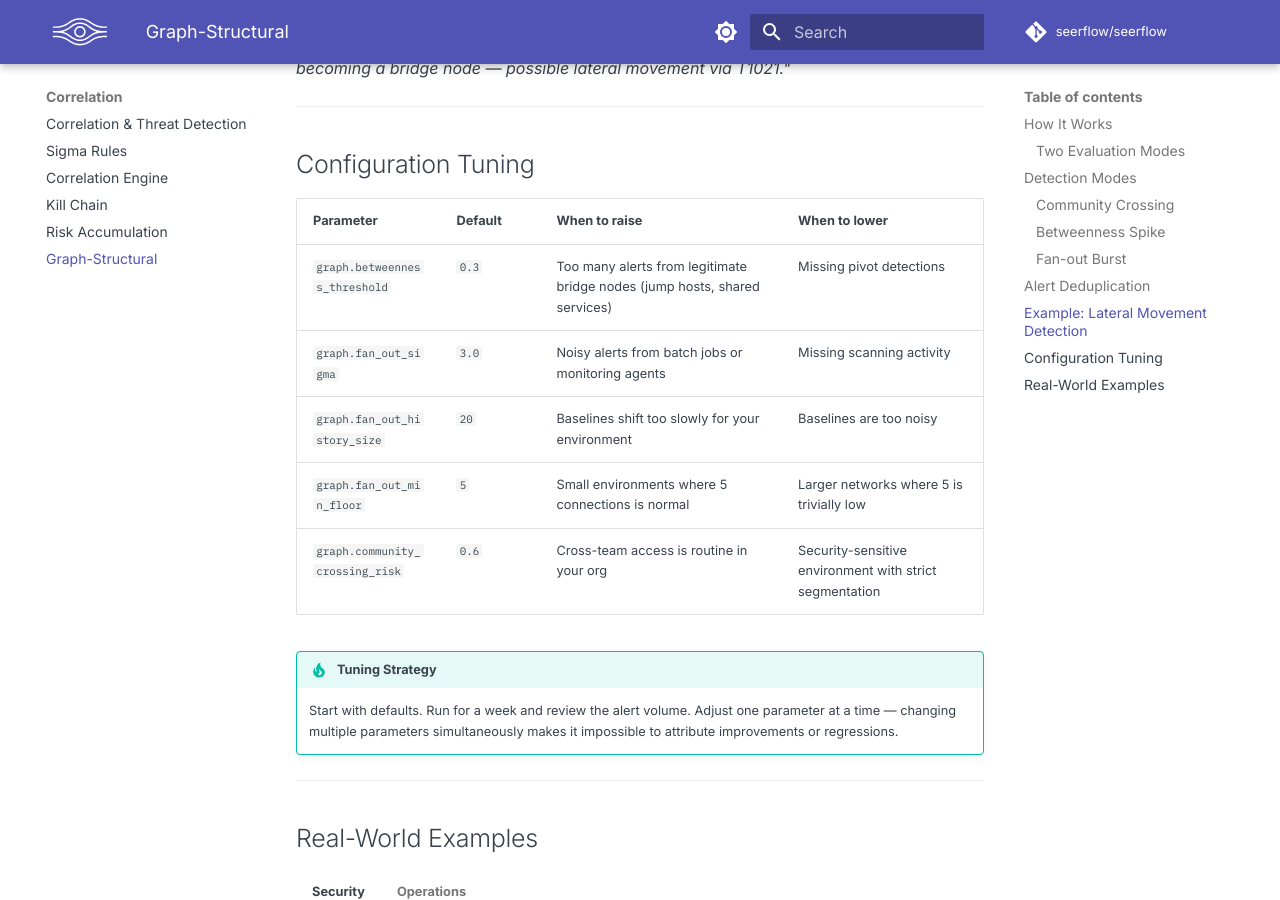
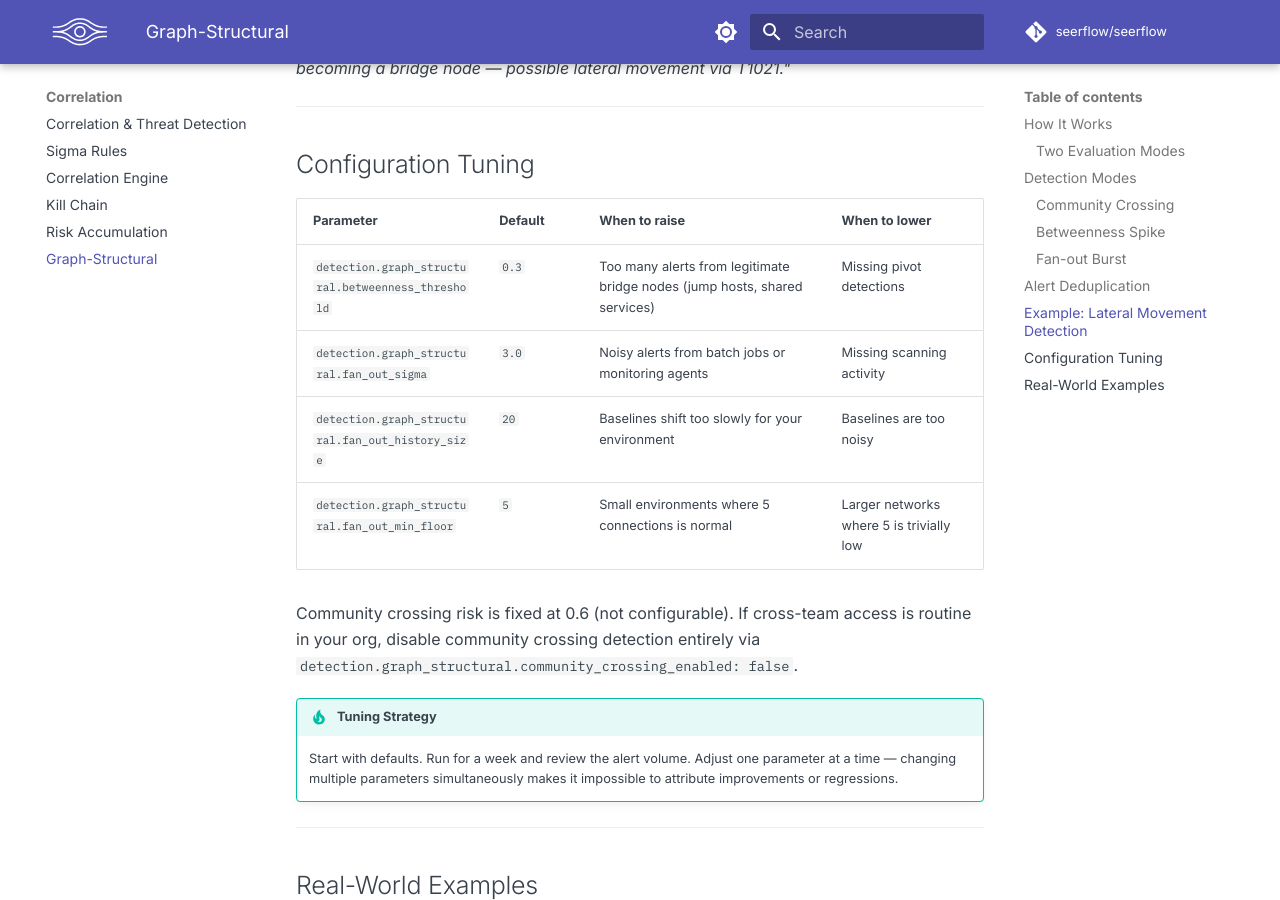
Before and after one commit to seerflow/seerflow-guide, an MkDocs documentation site: the page built from docs/correlation/graph-structural.md, in a window 1280 px wide and 900 px high, scrolled down 4048 px. Built offline with MkDocs 1.6.1 and Material for MkDocs 9.7.7, drawn with Linux system fonts in a browser that asks for light colours; plug-ins that fetch from the network failed and are left out; comment, search, counter and statistics services are not loaded.

Commit message:
fix(SEE-192): correct graph.* param paths in graph-structural.md

```diff
--- a/docs/correlation/graph-structural.md
+++ b/docs/correlation/graph-structural.md
@@ -114,11 +114,12 @@ The AlertDispatcher fires a webhook with all three contributing signals, entity
 
 | Parameter | Default | When to raise | When to lower |
 |-----------|---------|---------------|---------------|
-| `graph.betweenness_threshold` | `0.3` | Too many alerts from legitimate bridge nodes (jump hosts, shared services) | Missing pivot detections |
-| `graph.fan_out_sigma` | `3.0` | Noisy alerts from batch jobs or monitoring agents | Missing scanning activity |
-| `graph.fan_out_history_size` | `20` | Baselines shift too slowly for your environment | Baselines are too noisy |
-| `graph.fan_out_min_floor` | `5` | Small environments where 5 connections is normal | Larger networks where 5 is trivially low |
-| `graph.community_crossing_risk` | `0.6` | Cross-team access is routine in your org | Security-sensitive environment with strict segmentation |
+| `detection.graph_structural.betweenness_threshold` | `0.3` | Too many alerts from legitimate bridge nodes (jump hosts, shared services) | Missing pivot detections |
+| `detection.graph_structural.fan_out_sigma` | `3.0` | Noisy alerts from batch jobs or monitoring agents | Missing scanning activity |
+| `detection.graph_structural.fan_out_history_size` | `20` | Baselines shift too slowly for your environment | Baselines are too noisy |
+| `detection.graph_structural.fan_out_min_floor` | `5` | Small environments where 5 connections is normal | Larger networks where 5 is trivially low |
+
+Community crossing risk is fixed at 0.6 (not configurable). If cross-team access is routine in your org, disable community crossing detection entirely via `detection.graph_structural.community_crossing_enabled: false`.
 
 !!! tip "Tuning Strategy"
     Start with defaults. Run for a week and review the alert volume. Adjust one parameter at a time — changing multiple parameters simultaneously makes it impossible to attribute improvements or regressions.
```
